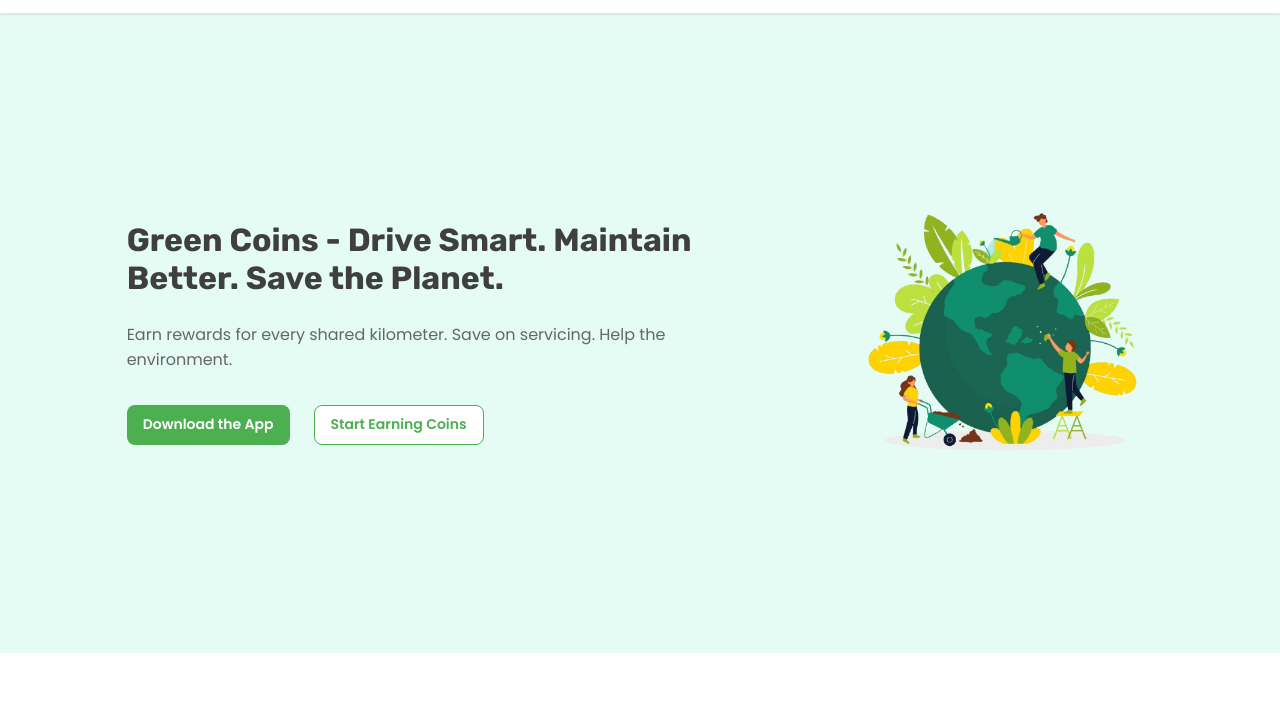
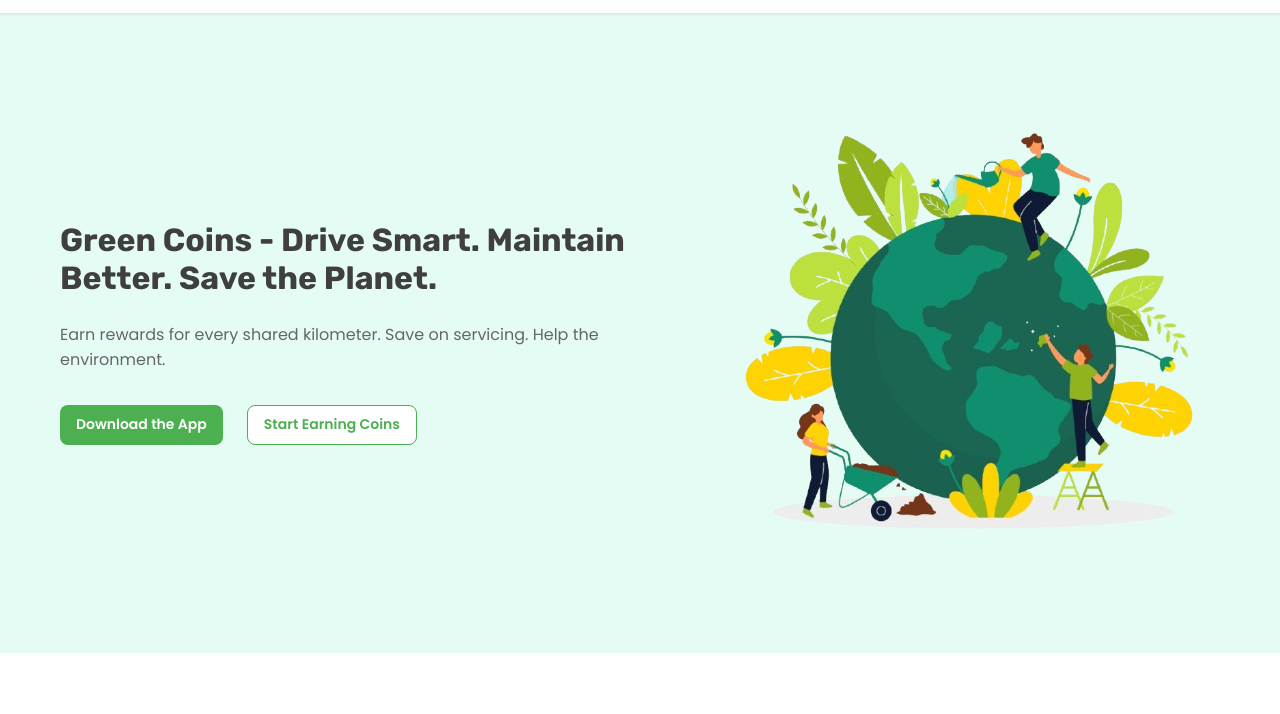
Before and after one commit to CodexPandaOfficial/WayPartner-Static, a plain HTML site: page index.html in a window 1280 px wide. Shown: the part 59-773 px from the top of the page. Drawn offline with Linux system fonts and the light colour scheme.

Commit message:
Update style.css

```diff
--- a/style.css
+++ b/style.css
@@ -300,8 +300,8 @@ h1, h2, h3, h4 {
 
 .hero__image {
     /* flex: 1; */
-    width: 300px;
-    height: 300px;
+/*     width: 300px;
+    height: 300px; */
 }
 
 /* ================ CARDS ================ */
```
